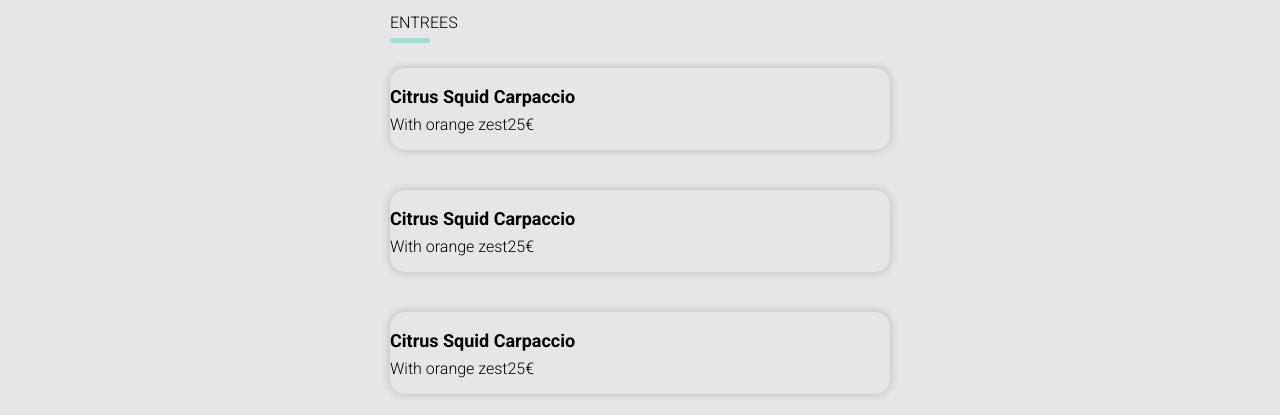
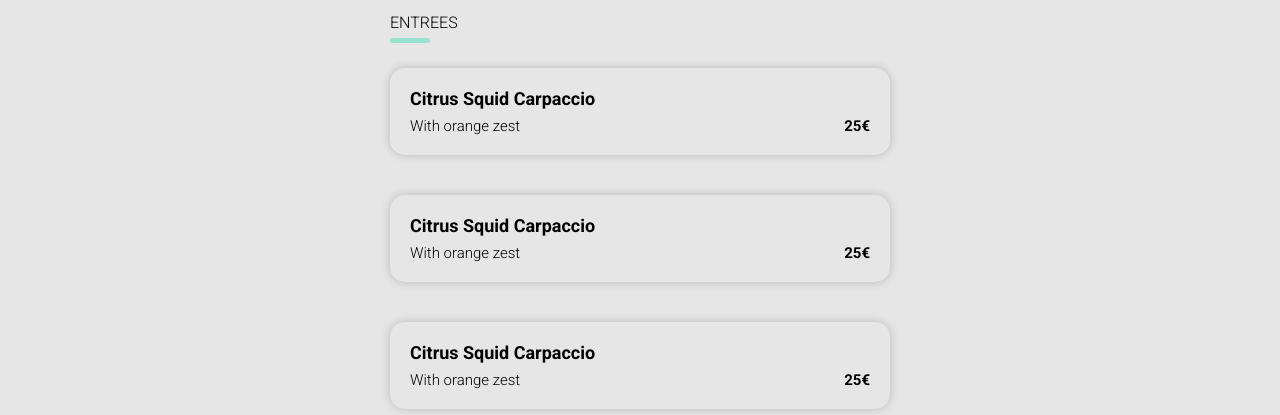
Before and after one commit to samdolbear/OC2-Integrate-a-mobile-website-with-animations-in-CSS, a website: page bastille.html in a window 1280 px wide. Shown: the part 385-800 px from the top of the page. Drawn offline with Linux system fonts and the light colour scheme; a web font is replaced by a local one.

Commit message:
Format internal layout menu card

```diff
--- a/sass/_components.scss
+++ b/sass/_components.scss
@@ -150,16 +150,19 @@
       }
     }
     &-info--menu {
-
+      margin: 20px;
     }
     &__title--menu {
 
     }
     &__text--menu {
-
+      font-size: 15px;
+      font-weight: 300;
+      display: flex;
+      justify-content: space-between;
     }
     &__text-price {
-
+      font-weight: bold;
     }
 }
 
```
Also changed, not shown: public/css/styles.css, 1 other file.
